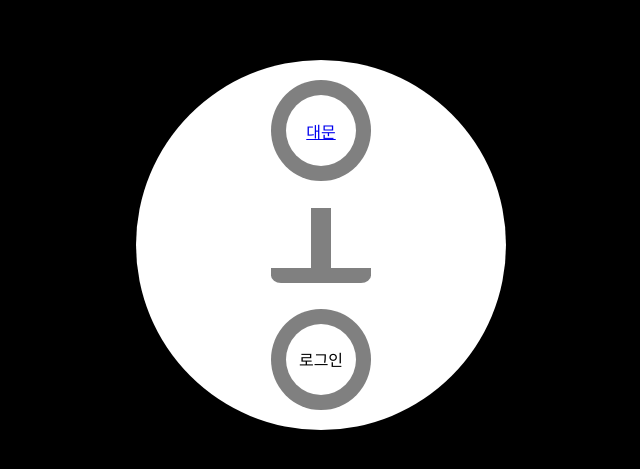
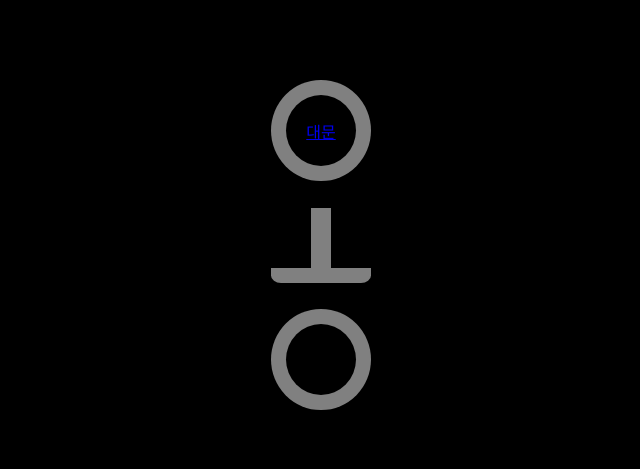
Before and after one commit to changhochoe/ongkipedia, a plain HTML site: page index.html in a window 1280 px wide. Shown: the part 155-624 px from the top of the page, without its empty margins (319-959 px from the left). Drawn offline with Linux system fonts and the light colour scheme.

Commit message:
초기 화면 수정

```diff
--- a/index_new.css
+++ b/index_new.css
@@ -8,7 +8,7 @@ body{background-color: black;}
     justify-content: space-between;
     width: 330px;
     height: 330px;
-    background-color: white;
+    background-color: black;
     position: fixed;
     top: 50%;
     left: 50%;
@@ -30,7 +30,7 @@ body{background-color: black;}
     display: flex;
     width: 70px;
     height: 71px;
-    background-color: white;
+    background-color: black;
     border-radius: 50%;
     transition: background-color 3s ease;
     justify-content: center;
@@ -48,14 +48,14 @@ body{background-color: black;}
 .blank_left{
     width: 40px;
     height: 60px;
-    background-color: white;
+    background-color: black;
     transition: background-color 3s ease;
 
 }
 .blank_right{
     width: 40px;
     height: 60px;
-    background-color: white;
+    background-color: black;
     transition: background-color 3s ease;
 }
 .greetings{
--- a/index_new.js
+++ b/index_new.js
@@ -20,6 +20,8 @@ document.getElementById('background').addEventListener('mouseenter',()=>{
 })
 
 document.getElementById('background').addEventListener('mouseleave',()=>{
+    document.getElementById('greet').style.visibility = 'hidden';
+    document.getElementById('greet').style.opacity = 0;
     let idList =['background','hole1','hole2','hole3','hole4','hole5']
     for(i of idList){
         document.getElementById(i).style.backgroundColor = 'white'
```
